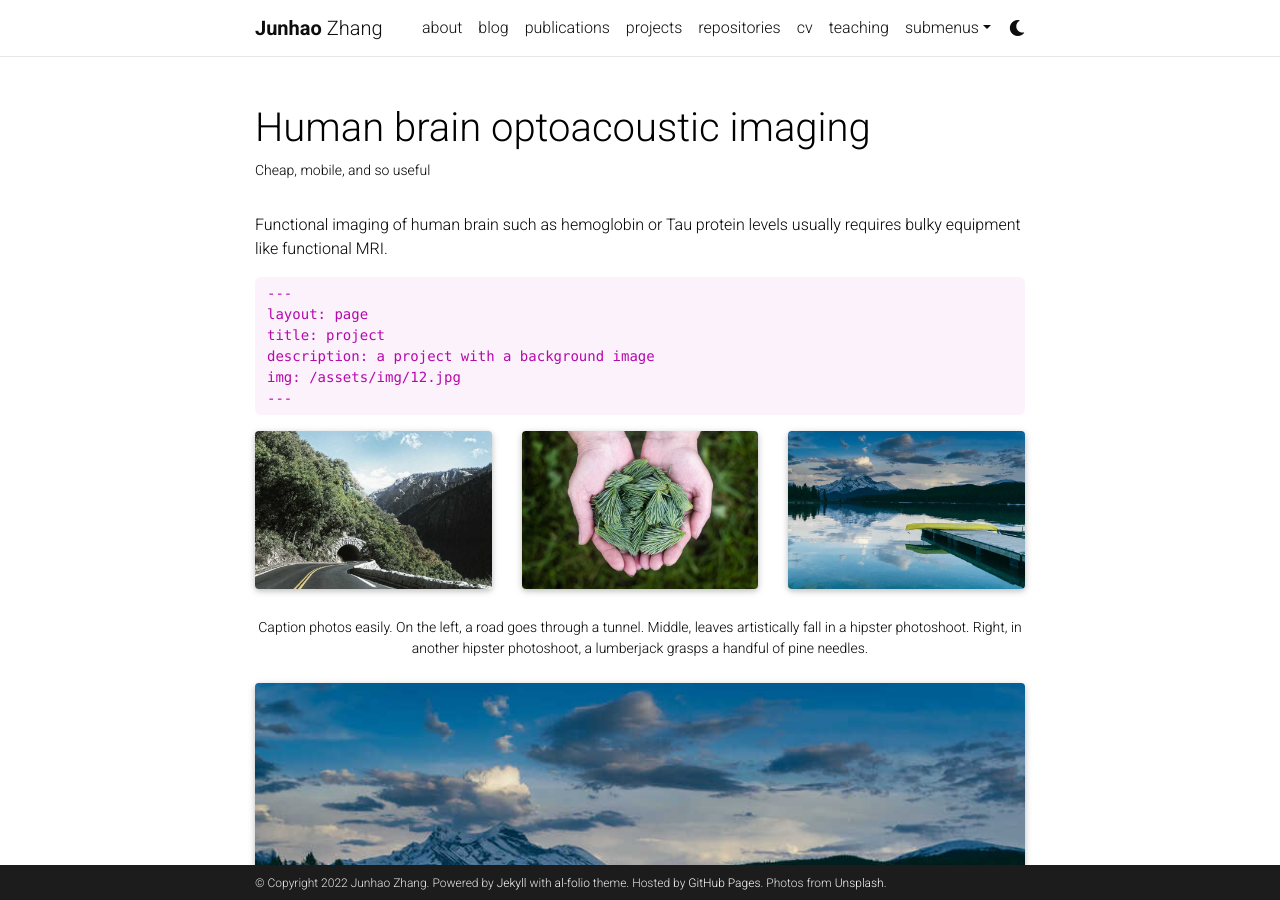
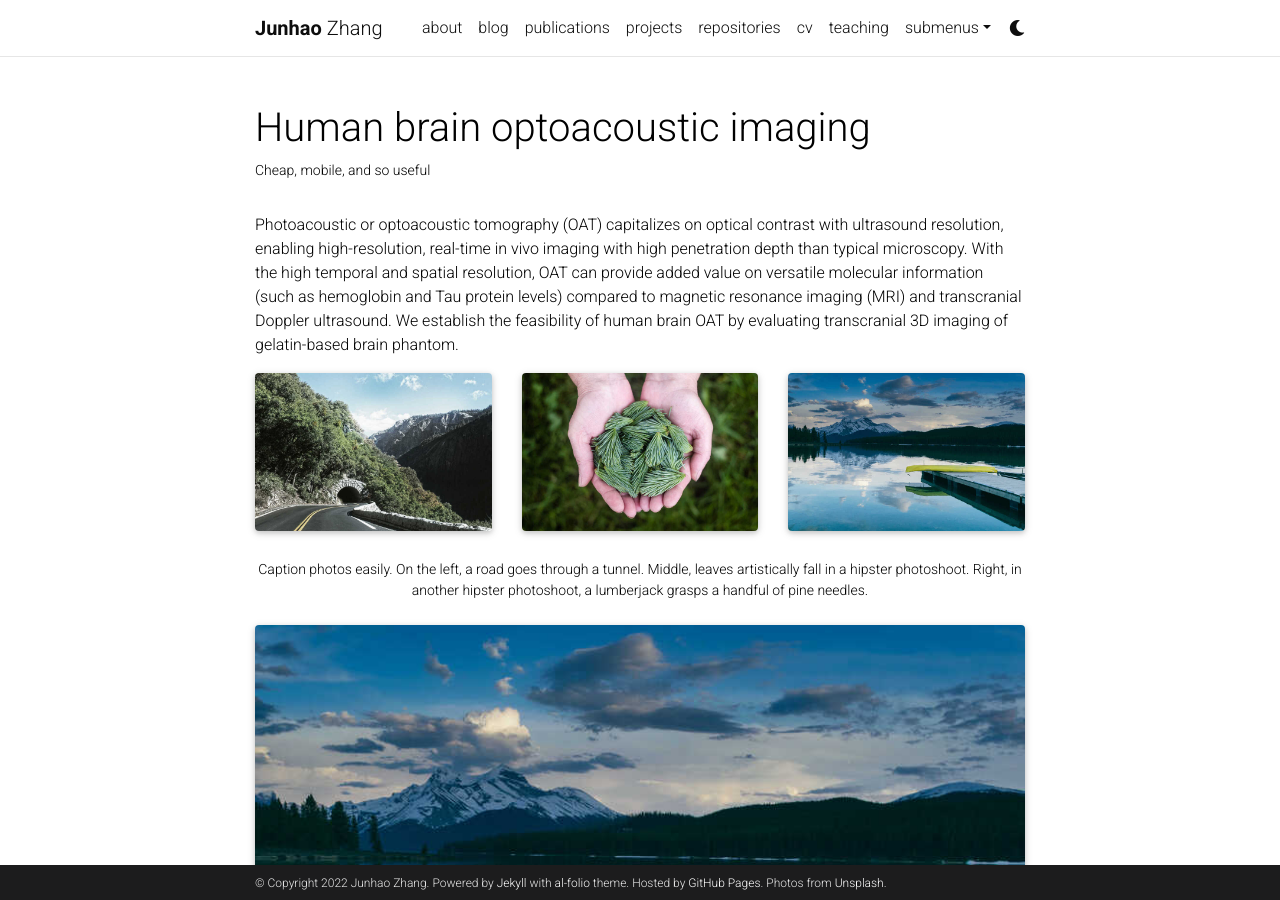
Before and after one commit to Junha0Zhang/junha0Zhang.github.io, a Jekyll site: the page built from _projects/1_project.md, in a window 1280 px wide and 900 px high. Built offline with Jekyll 4.4.1, drawn with Linux system fonts in a browser that asks for light colours; full-size pictures stand in for the smaller copies a plugin makes; comment, search, counter and statistics services are not loaded; a style sheet for code colours, icons or effects is not loaded.

Commit message:
Update 1_project.md

```diff
--- a/_projects/1_project.md
+++ b/_projects/1_project.md
@@ -7,14 +7,7 @@ importance: 1
 category: Medical Imaging
 ---
 
-Functional imaging of human brain such as hemoglobin or Tau protein levels usually requires bulky equipment like functional MRI.
-
-    ---
-    layout: page
-    title: project
-    description: a project with a background image
-    img: /assets/img/12.jpg
-    ---
+Photoacoustic or optoacoustic tomography (OAT) capitalizes on optical contrast with ultrasound resolution, enabling high-resolution, real-time in vivo imaging with high penetration depth than typical microscopy. With the high temporal and spatial resolution, OAT can provide added value on versatile molecular information (such as hemoglobin and Tau protein levels) compared to magnetic resonance imaging (MRI) and transcranial Doppler ultrasound. We establish the feasibility of human brain OAT by evaluating transcranial 3D imaging of gelatin-based brain phantom.
 
 <div class="row">
     <div class="col-sm mt-3 mt-md-0">
```
